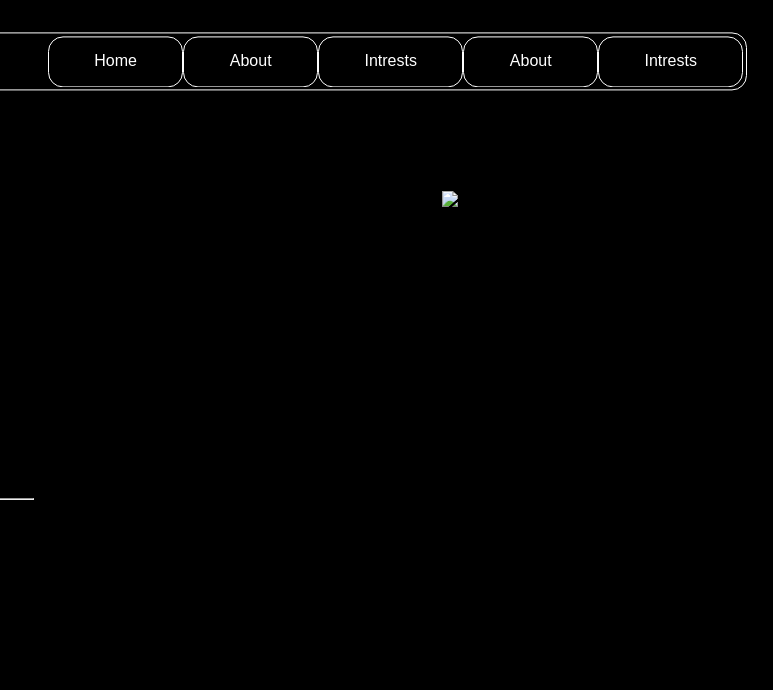
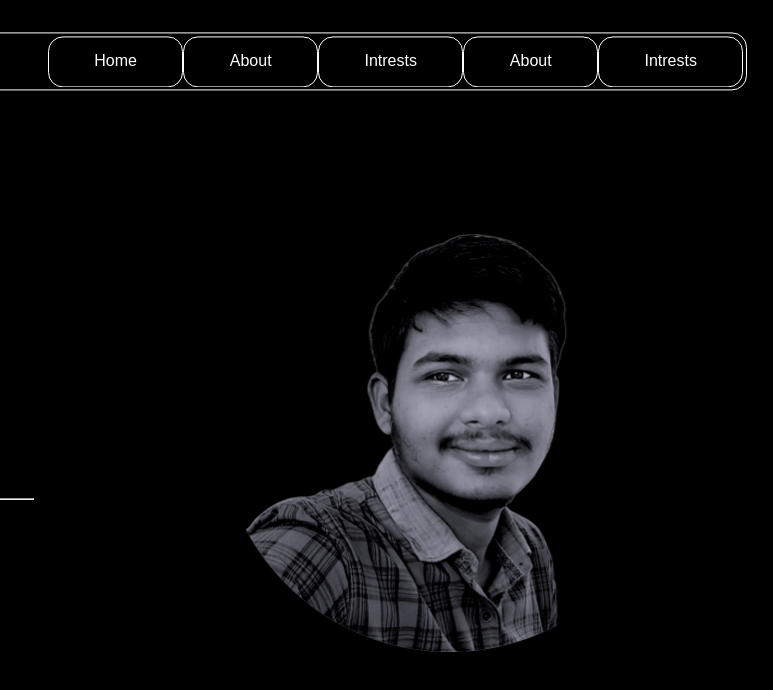
Before and after one commit to Aravindh-4195/portfolio, a plain HTML site: page index.html in a window 1280 px wide. Shown: the full height of the page, 507-1280 px from the left. Drawn offline with nearby package versions, Linux system fonts and the light colour scheme.

Commit message:
Update index.html

```diff
--- a/index.html
+++ b/index.html
@@ -34,7 +34,7 @@
             </div>
         </div>
         <div class="column img">
-            <img src="images/aravindh.png">
+            <img src="aravindh.png">
         </div>
     </div>
 
```
